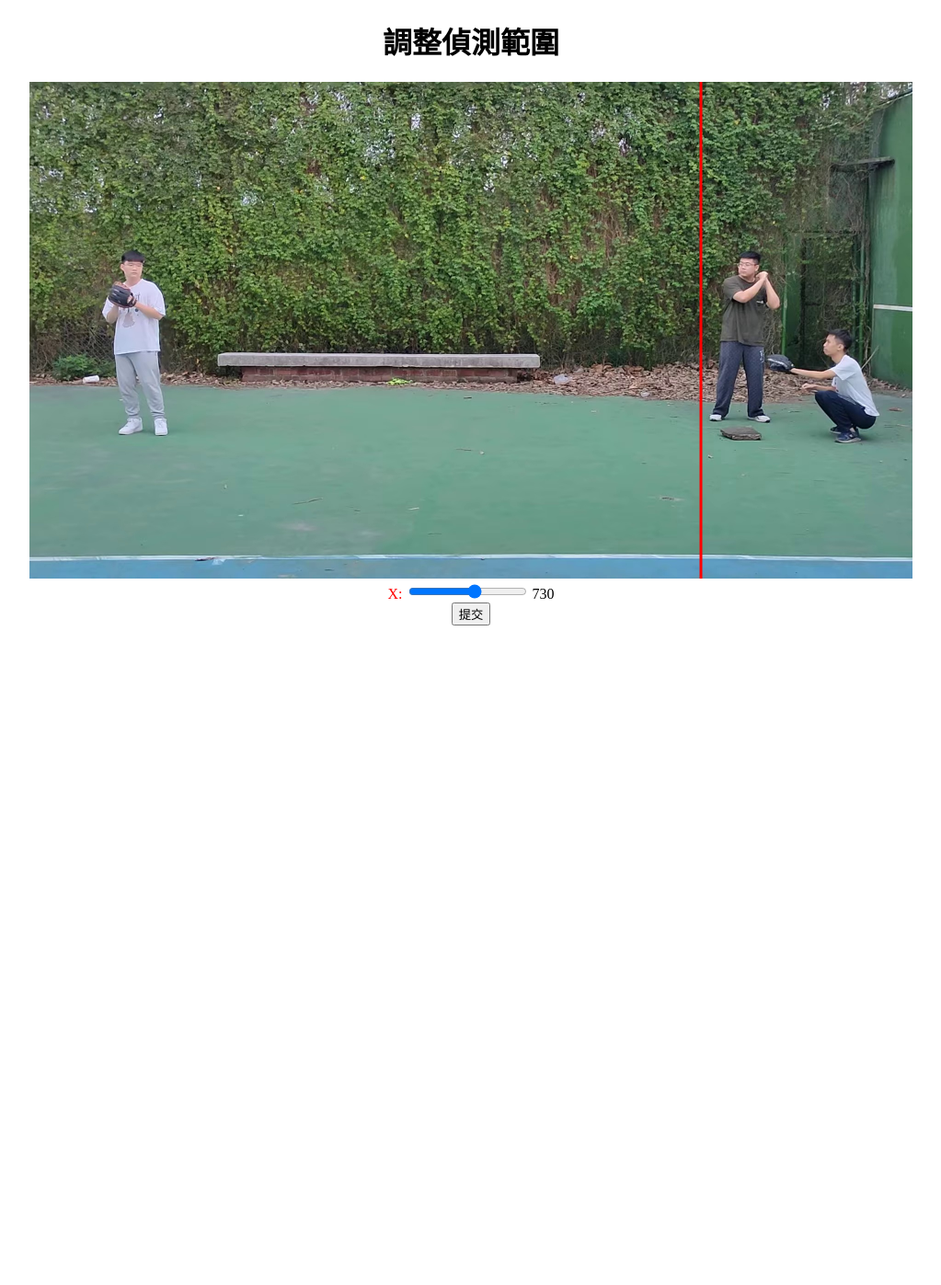
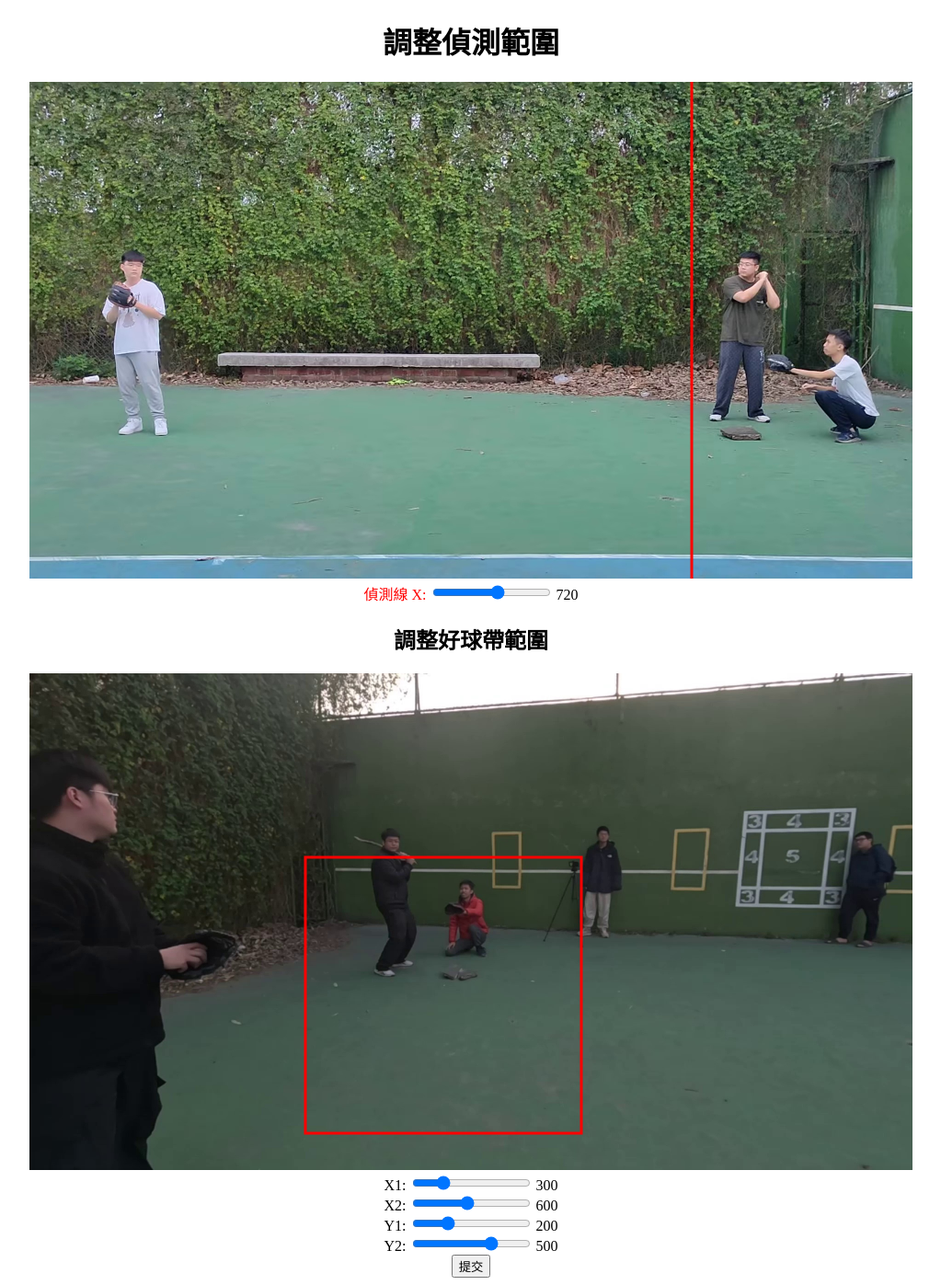
Before and after one commit to ibukig6/newbase, a Flask app: page /setting in a window 1280 px wide. Shown: the whole page at 92% size, without its empty margins (128-1151 px from the left). Before the commit the page ends 680 px from the top, so only its background shows below. Run offline with Flask 3, Linux system fonts and the light colour scheme.

Commit message:
新增正面偵測好球功能，但Yolo還需要再訓練

```diff
--- a/app.py
+++ b/app.py
@@ -90,20 +90,30 @@ def input():
 @app.route('/upload', methods=['POST'])
 def upload():
     video = request.files['video']
+    front_v = request.files['video2']
     if not video:
-        return "未上傳影片", 400
+        return "未上傳側面影片", 400
+    if not front_v:
+        return "未上傳正面影片", 400
 
-    if video:
+    if video and front_v:
         video_path = os.path.join('static', 'uploaded_video.mp4')    # 路徑
+        fvideo_path = os.path.join('static', 'uploaded_video_front.mp4')    # 路徑
         video.save(video_path)      # 存影片
+        front_v.save(fvideo_path)      # 存影片
 
         cap = cv2.VideoCapture(video_path)      # 讀取影片
+        cap2 = cv2.VideoCapture(fvideo_path)      # 讀取影片
         success, frame = cap.read()
+        success2, frame2 = cap2.read()
 
-        if success:
+        if success and success2:
             frame_path = os.path.join('static', 'setting_pitcure.jpg')
+            front_path = os.path.join('static', 'setting_pitcure_front.jpg')
             cv2.imwrite(frame_path, frame)
+            cv2.imwrite(front_path, frame2)
         cap.release()
+        cap2.release()
 
         return redirect(url_for('setting'))
 
@@ -115,14 +125,22 @@ model = YOLO(r"static/model/best.pt")
 @app.route("/submit", methods=["POST"])
 def submit():
     detect_line_x = int(request.form.get("x", 720))
+    detect_front_x1 = int(request.form.get("x1", 300))
+    detect_front_x2 = int(request.form.get("x2", 600))
+    detect_front_y1 = int(request.form.get("y1", 200))
+    detect_front_y2 = int(request.form.get("y2", 500))
 
     # print(x1, x2, y1, y2)
     # 使用 OpenCV 處理影片
     cap = cv2.VideoCapture("static/uploaded_video.mp4")
+    front_cap = cv2.VideoCapture("static/uploaded_video_front.mp4")
+
     detect = 0
     fps = int(cap.get(cv2.CAP_PROP_FPS))  # 幀率
     width = int(cap.get(cv2.CAP_PROP_FRAME_WIDTH) * 0.5)  # 調整後的寬
     height = int(cap.get(cv2.CAP_PROP_FRAME_HEIGHT) * 0.5)  # 調整後的高
+    front_width = int(front_cap.get(cv2.CAP_PROP_FRAME_WIDTH) * 0.5)  # 調整後的寬
+    front_height = int(front_cap.get(cv2.CAP_PROP_FRAME_HEIGHT) * 0.5)  # 調整後的高
 
     # 確保輸出目錄存在
     output_folder = "static/video"
@@ -133,16 +151,28 @@ def submit():
     output_path = os.path.join(output_folder, "output.mp4")
     fourcc = cv2.VideoWriter_fourcc(*'X264')  # 使用 mp4v 編碼
     out = cv2.VideoWriter(output_path, fourcc, fps, (width, height))
+
+    front_output_path = os.path.join(output_folder, "output_front.mp4")
+    front_out = cv2.VideoWriter(front_output_path, fourcc, fps, (front_width, front_height))
+
+    # detected_img_path = os.path.join(output_folder, "detected_frame.jpg")  # 偵測到的圖片
+    # detected_front_img_path = os.path.join(output_folder, "detected_frame_front.jpg")  # 偵測到的前視角圖片
+
     while True:
         ret, frame = cap.read()
-        if not ret:
+        front_ret, front_frame = front_cap.read()
+        if not ret or not front_ret:
             # print("影片讀取完畢")
             break
         frame = cv2.resize(frame, (0, 0), fx=0.5, fy=0.5)
+        front_frame = cv2.resize(front_frame, (0, 0), fx=0.5, fy=0.5)
+
         # newF = frame[y1:y2, detect_line_x:x2]  # 偵測範圍
         cv2.line(frame, (detect_line_x, 0), (detect_line_x, height), (0, 0, 255), 2)
+        cv2.rectangle(front_frame, (detect_front_x1, detect_front_y1), (detect_front_x2, detect_front_y2), (0, 0, 255), 2)
 
         results = model(frame)
+        front_results = model(front_frame)
 
         for result in results:
             boxes = result.boxes  # 取得所有偵測框
@@ -160,26 +190,51 @@ def submit():
                 cv2.putText(frame, label, (x1, y1 - 10), cv2.FONT_HERSHEY_SIMPLEX, 0.5, (0, 255, 0), 2)
 
                 # 如果偵測到 "baseball" 且中心點超過偵測線
-                if "baseball" in model.names[cls].lower() and center_x > detect_line_x:
+                if "baseball" in model.names[cls].lower() and center_x >= detect_line_x:
                     detect += 1
 
         # 標記偵測狀態
         if detect == 1:
             detected_img_path = os.path.join(output_folder, "detected_frame.jpg")
+            # detected_img_path = os.path.join(output_folder, "detected_frame.jpg")
+            detected_front_img_path = os.path.join(output_folder, "detected_frame_front.jpg")
             cv2.imwrite(detected_img_path, frame)
+            cv2.imwrite(detected_front_img_path, front_frame)
             print(f"已儲存偵測到的影像: {detected_img_path}")
         elif detect > 1:
             cv2.putText(frame, "detect", (100, 100), cv2.FONT_HERSHEY_SIMPLEX, 2, (0, 255, 255), 2)
 
+        for front_result in front_results:
+            front_boxes = front_result.boxes
+            for front_box in front_boxes:
+                fx1, fx2, fy1, fy2 = map(int, front_box.xyxy[0])
+                front_conf = front_box.conf[0].item()
+                front_cls = int(front_box.cls[0])
+                front_label = f"{model.names[front_cls]} {front_conf:.2f}"
+
+                center_x = (fx1 + fx2) // 2
+                center_y = (fy1 + fy2) // 2
+
+                cv2.rectangle(front_frame, (fx1, fy1), (fx2, fy2), (0, 255, 0), 2)
+                cv2.putText(front_frame, front_label, (fx1, fy1 - 10), cv2.FONT_HERSHEY_SIMPLEX, 0.5, (0, 255, 0), 2)
+
+        if detect == 1:
+            cv2.putText(frame, "DETECT", (100, 100), cv2.FONT_HERSHEY_SIMPLEX, 2, (0, 255, 255), 2)
+
         # 儲存處理過的影片
         out.write(frame)
+        front_out.write(front_frame)
 
     # 釋放資源
     cap.release()
+    front_cap.release()
     out.release()
+    front_out.release()
+
     os.remove("static/uploaded_video.mp4")  # 刪除上傳的影片
+    os.remove("static/uploaded_video_front.mp4")
 
-    return render_template("video.html", detected_img=detected_img_path)
+    return render_template("video.html", detected_img=detected_img_path, detected_front_img=detected_front_img_path)
 
 @app.route("/video")
 def video():
--- a/static/js/setting.js
+++ b/static/js/setting.js
@@ -1,60 +1,60 @@
-const image = document.getElementById('image');
-const canvas = document.getElementById('canvas');
-const ctx = canvas.getContext('2d');
-
-// 獲取圖片訊息
-let img = new Image();
-img.src = "static/setting_pitcure.jpg";
-
-img.onload = function() {
-    console.log("原始寬度:", img.width);
-    console.log("原始高度:", img.height);
-};
-
-// 取得影片高度（假設影片高度為 720，未來可以動態設定）
-let videoHeight = 720;  // 這個數值可以從 Python 傳遞到 HTML
-
-// 即時更新數值
-function updateSettings() {
-    let x = document.getElementById('x');
-
-    // 更新數值顯示
-    document.getElementById('x_val').innerText = x.value;
-
-    // 重新繪製偵測線
-    drawDetectionLine(parseInt(x.value));
+// **側面視角 - 偵測線**
+function updateDetectionLine() {
+    let x = document.getElementById("x").value;
+    document.getElementById("x_val").innerText = x;
+    drawDetectionLine(parseInt(x));
 }
 
-// 繪製一條垂直偵測線
 function drawDetectionLine(x) {
-    let canvas = document.getElementById('canvas');
-    let ctx = canvas.getContext('2d');
+    let canvas = document.getElementById("side_canvas");
+    let ctx = canvas.getContext("2d");
+    let img = document.getElementById("side_image");
 
-    // 設定 Canvas 尺寸與圖片相同
-    canvas.width = image.width;
-    canvas.height = image.height;
+    canvas.width = img.width;
+    canvas.height = img.height;
 
-    // 清除之前的畫面
     ctx.clearRect(0, 0, canvas.width, canvas.height);
-
-    // 畫一條紅色的垂直線，從 `y=0` 到 `y=最大影片高度`
-    ctx.strokeStyle = 'red';
+    ctx.strokeStyle = "red";
     ctx.lineWidth = 3;
     ctx.beginPath();
     ctx.moveTo(x, 0);
-    ctx.lineTo(x, videoHeight);  // 讓 Y 軸最大值與影片高度一致
+    ctx.lineTo(x, canvas.height);
     ctx.stroke();
 }
 
-// 頁面加載時初始化畫布
-window.onload = function() {
-    let image = document.getElementById('image');
-    let canvas = document.getElementById('canvas');
+// **正面視角 - 好球帶矩形**
+function updateStrikeZone() {
+    let x1 = parseInt(document.getElementById("x1").value);
+    let x2 = parseInt(document.getElementById("x2").value);
+    let y1 = parseInt(document.getElementById("y1").value);
+    let y2 = parseInt(document.getElementById("y2").value);
 
-    // 設定 Canvas 尺寸與圖片相同
-    canvas.width = image.width;
-    canvas.height = image.height;
+    document.getElementById("x1_val").innerText = x1;
+    document.getElementById("x2_val").innerText = x2;
+    document.getElementById("y1_val").innerText = y1;
+    document.getElementById("y2_val").innerText = y2;
 
-    // 初始繪製偵測線
-    drawDetectionLine(730); // 預設位置
+    drawStrikeZone(x1, x2, y1, y2);
+}
+
+function drawStrikeZone(x1, x2, y1, y2) {
+    let canvas = document.getElementById("front_canvas");
+    let ctx = canvas.getContext("2d");
+    let img = document.getElementById("front_image");
+
+    canvas.width = img.width;
+    canvas.height = img.height;
+
+    ctx.clearRect(0, 0, canvas.width, canvas.height);
+    ctx.strokeStyle = "red";
+    ctx.lineWidth = 3;
+    ctx.beginPath();
+    ctx.rect(x1, y1, x2 - x1, y2 - y1);
+    ctx.stroke();
+}
+
+// **初始化畫布**
+window.onload = function () {
+    updateDetectionLine();
+    updateStrikeZone();
 };
--- a/templates/input.html
+++ b/templates/input.html
@@ -9,6 +9,7 @@
     <h1>上傳影片</h1>
     <form action="/upload" method="POST" enctype="multipart/form-data">
         <input type="file" name="video" accept="video/*" required>
+        <input type="file" name="video2" accept="video/*" required>
         <button type="submit">上傳</button>
     </form>
 </body>
--- a/templates/setting.html
+++ b/templates/setting.html
@@ -9,19 +9,49 @@
 <body>
     <h1>調整偵測範圍</h1>
 
+    <!-- 側面視角：調整偵測線 -->
     <div style="position: relative; display: inline-block;">
-        <img id="image" src="{{ url_for('static', filename='setting_pitcure.jpg') }}" style="width: 960px; display: block;">
-        <canvas id="canvas" style="position: absolute; top: 0; left: 0;"></canvas>
+        <img class="image" id="side_image" src="{{ url_for('static', filename='setting_pitcure.jpg') }}" style="width: 960px; display: block;">
+        <canvas class="canvas" id="side_canvas" style="position: absolute; top: 0; left: 0;"></canvas>
     </div>
 
     <form action="/submit" method="POST">
-        <label for="x" style="color:red">X:</label>
-        <input type="range" id="x" name="x" min="0" max="1280" value="730" oninput="updateSettings()">
-        <span id="x_val">730</span>
+        <label for="x" style="color:red">偵測線 X:</label>
+        <input type="range" id="x" name="x" min="0" max="1280" value="720" oninput="updateDetectionLine()">
+        <span id="x_val">720</span>
         <br>
+
+        <!-- 正面視角：調整好球帶 -->
+        <h2>調整好球帶範圍</h2>
+        <div style="position: relative; display: inline-block;">
+            <img class="image" id="front_image" src="{{ url_for('static', filename='setting_pitcure_front.jpg') }}" style="width: 960px; display: block;">
+            <canvas class="canvas" id="front_canvas" style="position: absolute; top: 0; left: 0;"></canvas>
+        </div>
+        <br>
+
+        <label for="x1">X1:</label>
+        <input type="range" id="x1" name="x1" min="0" max="1280" value="300" oninput="updateStrikeZone()">
+        <span id="x1_val">300</span>
+        <br>
+
+        <label for="x2">X2:</label>
+        <input type="range" id="x2" name="x2" min="0" max="1280" value="600" oninput="updateStrikeZone()">
+        <span id="x2_val">600</span>
+        <br>
+
+        <label for="y1">Y1:</label>
+        <input type="range" id="y1" name="y1" min="0" max="720" value="200" oninput="updateStrikeZone()">
+        <span id="y1_val">200</span>
+        <br>
+
+        <label for="y2">Y2:</label>
+        <input type="range" id="y2" name="y2" min="0" max="720" value="500" oninput="updateStrikeZone()">
+        <span id="y2_val">500</span>
+        <br>
+
         <button type="submit">提交</button>
     </form>
 
-    <script src="../static/js/setting.js"></script>
+    <script src="{{ url_for('static', filename='js/setting.js') }}"></script>
 </body>
 </html>
--- /dev/null
+++ b/usernames.sql
@@ -0,0 +1 @@
+SELECT * FROM demo01.login_user;
```
Also changed, not shown: templates/video.html (+7 -0 lines), static/setting_pitcure_front.jpg (added), static/video/detected_frame.jpg, static/video/detected_frame_front.jpg (added), 2 other files.
